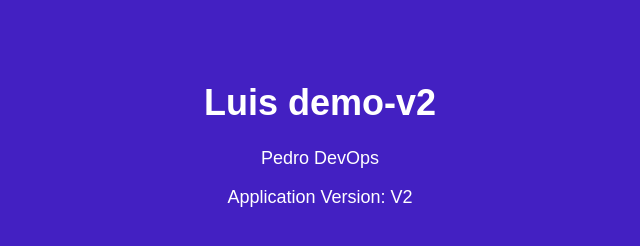
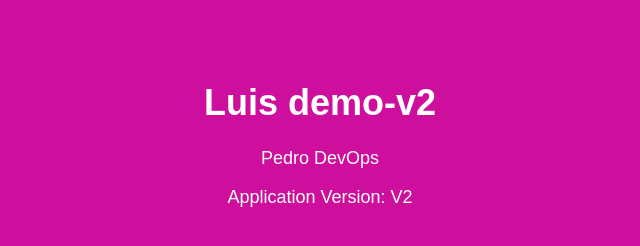
Before and after one commit to perodriguez1630/DevOps-CI-CD, a plain HTML site: page index.html in a window 1280 px wide. Shown: the whole page, without its empty margins (320-960 px from the left). Drawn offline with Linux system fonts and the light colour scheme.

Commit message:
Rebuid of del site-v3

```diff
--- a/index.html
+++ b/index.html
@@ -5,7 +5,7 @@
     <title>Pedro DevOps</title>
     <style>
         body {
-            background-color: rgb(67, 32, 194);
+            background-color: rgb(206, 15, 158);
             font-family: Arial, sans-serif;
             text-align: center;
             padding-top: 50px;
```
Also changed, not shown: 1 other file.
